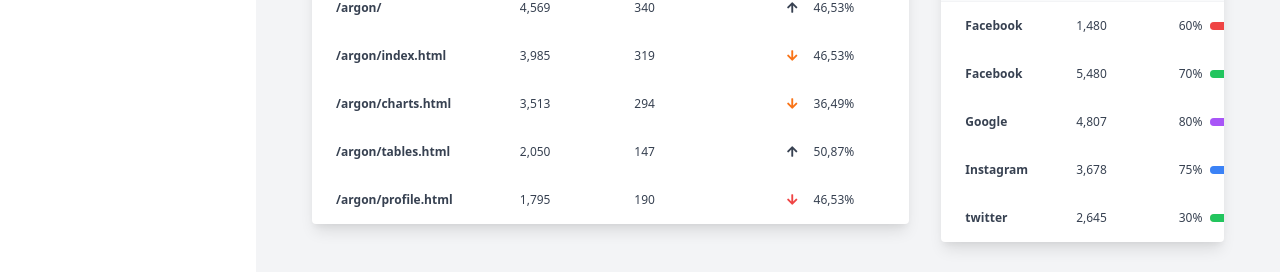
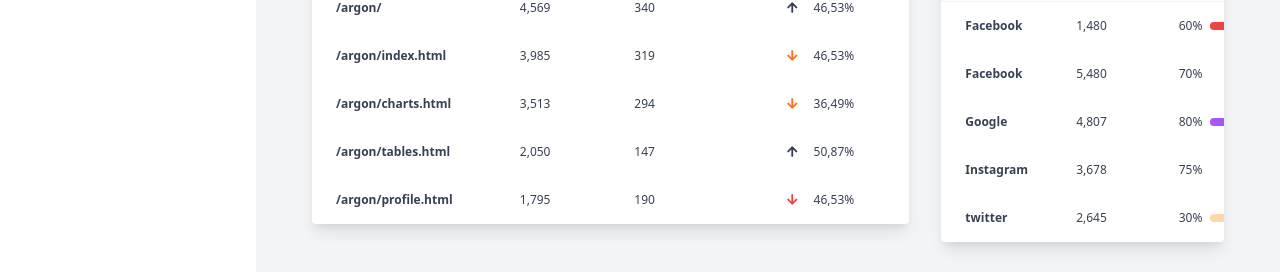
Before and after one commit to GohYiHao/notus-nextjs, a Next.js app: page /admin/dashboard in a window 1280 px wide. Shown: the part 902-1174 px from the top of the page. Built offline with nearby package versions, Linux system fonts and the light colour scheme.

Commit message:
fix: solve broken colors

```diff
--- a/components/Cards/CardSocialTraffic.js
+++ b/components/Cards/CardSocialTraffic.js
@@ -70,10 +70,10 @@ export default function CardSocialTraffic() {
                   <div className="flex items-center">
                     <span className="mr-2">70%</span>
                     <div className="relative w-full">
-                      <div className="overflow-hidden h-2 text-xs flex rounded bg-green-200">
+                      <div className="overflow-hidden h-2 text-xs flex rounded bg-emerald-200">
                         <div
                           style={{ width: "70%" }}
-                          className="shadow-none flex flex-col text-center whitespace-nowrap text-white justify-center bg-green-500"
+                          className="shadow-none flex flex-col text-center whitespace-nowrap text-white justify-center bg-emerald-500"
                         ></div>
                       </div>
                     </div>
@@ -112,10 +112,10 @@ export default function CardSocialTraffic() {
                   <div className="flex items-center">
                     <span className="mr-2">75%</span>
                     <div className="relative w-full">
-                      <div className="overflow-hidden h-2 text-xs flex rounded bg-blue-200">
+                      <div className="overflow-hidden h-2 text-xs flex rounded bg-lightBlue-200">
                         <div
                           style={{ width: "75%" }}
-                          className="shadow-none flex flex-col text-center whitespace-nowrap text-white justify-center bg-blue-500"
+                          className="shadow-none flex flex-col text-center whitespace-nowrap text-white justify-center bg-lightBlue-500"
                         ></div>
                       </div>
                     </div>
@@ -136,7 +136,7 @@ export default function CardSocialTraffic() {
                       <div className="overflow-hidden h-2 text-xs flex rounded bg-orange-200">
                         <div
                           style={{ width: "30%" }}
-                          className="shadow-none flex flex-col text-center whitespace-nowrap text-white justify-center bg-green-500"
+                          className="shadow-none flex flex-col text-center whitespace-nowrap text-white justify-center bg-emerald-500"
                         ></div>
                       </div>
                     </div>
```
